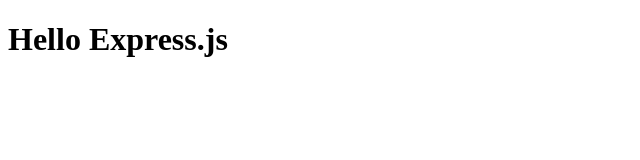
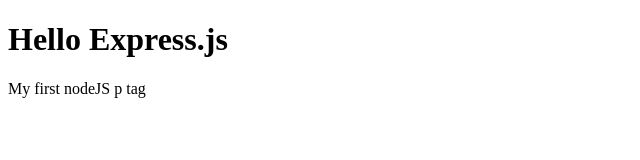
Before and after one commit to Alucarrd/web-server, a website: page public/index.html in a window 1280 px wide. Shown: the whole page, without its empty margins (0-640 px from the left). Drawn offline with Linux system fonts and the light colour scheme.

Commit message:
adding new p

```diff
--- a/public/index.html
+++ b/public/index.html
@@ -6,6 +6,7 @@
 	</head>
 	<body>
 		<h1>Hello Express.js</h1>
+		<p>My first nodeJS p tag</p>
 	</body>
 
 </html>
```
